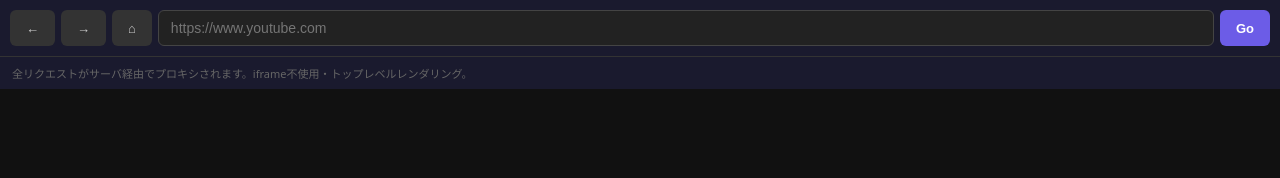
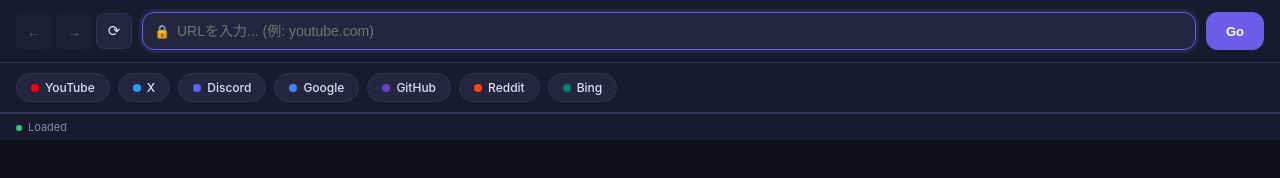
Before and after one commit to kirakiralingo-1/proxy-nova, a website: page public/index.html in a window 1280 px wide. Drawn offline with Linux system fonts and the light colour scheme.

Commit message:
Update index.html

```diff
--- a/public/index.html
+++ b/public/index.html
@@ -3,50 +3,184 @@
 <head>
 <meta charset="UTF-8"/>
 <meta name="viewport" content="width=device-width,initial-scale=1"/>
-<title>Proxy</title>
+<title>Proxy Browser</title>
 <style>
-*{margin:0;padding:0;box-sizing:border-box}
-body{font-family:system-ui,sans-serif;height:100vh;display:flex;flex-direction:column;background:#111;color:#eee}
-.bar{display:flex;gap:6px;padding:10px;background:#1a1a2e;border-bottom:1px solid #333;align-items:center}
-.bar input{flex:1;height:36px;background:#222;border:1px solid #444;border-radius:6px;padding:0 12px;color:#fff;font-size:14px;outline:none}
-.bar input:focus{border-color:#6c5ce7}
-.bar button{height:36px;padding:0 16px;border:none;border-radius:6px;cursor:pointer;font-size:13px;font-weight:600}
-.go{background:#6c5ce7;color:#fff}
-.go:hover{background:#5a4bd1}
-.nav{background:#333;color:#ccc}
-.nav:hover{background:#444}
-.info{padding:8px 12px;font-size:11px;color:#666;background:#1a1a2e}
+:root {
+  --bg: #0f0f1a;
+  --surface: #1a1a2e;
+  --surface2: #252540;
+  --border: #333355;
+  --text: #e0e0f0;
+  --text-dim: #8888aa;
+  --accent: #6c5ce7;
+  --accent-hover: #7c6ef0;
+  --radius: 12px;
+}
+* { margin:0; padding:0; box-sizing:border-box; }
+body {
+  font-family: -apple-system, BlinkMacSystemFont, 'Segoe UI', system-ui, sans-serif;
+  height: 100vh; display: flex; flex-direction: column;
+  background: var(--bg); color: var(--text);
+}
+
+/* ── ツールバー ── */
+.toolbar {
+  display: flex; align-items: center; gap: 10px;
+  padding: 12px 16px;
+  background: var(--surface);
+  border-bottom: 1px solid var(--border);
+  flex-shrink: 0;
+}
+.nav-btns { display: flex; gap: 4px; }
+.nav-btns button {
+  width: 36px; height: 36px;
+  background: var(--surface2); border: 1px solid var(--border);
+  color: var(--text); border-radius: 8px;
+  cursor: pointer; font-size: 15px;
+  display: flex; align-items: center; justify-content: center;
+  transition: all .15s;
+}
+.nav-btns button:hover { background: var(--accent); border-color: var(--accent); }
+.nav-btns button:disabled { opacity: .3; cursor: default; }
+.nav-btns button:disabled:hover { background: var(--surface2); border-color: var(--border); }
+
+/* ── アドレスバー ── */
+.addr-wrap {
+  flex: 1; position: relative;
+}
+.addr-wrap .lock {
+  position: absolute; left: 12px; top: 50%; transform: translateY(-50%);
+  font-size: 13px; color: var(--text-dim); pointer-events: none;
+}
+.addr-wrap input {
+  width: 100%; height: 38px;
+  background: var(--surface2);
+  border: 1px solid var(--border);
+  border-radius: var(--radius);
+  padding: 0 14px 0 34px;
+  color: var(--text); font-size: 14px;
+  outline: none; transition: border-color .2s, box-shadow .2s;
+}
+.addr-wrap input:focus {
+  border-color: var(--accent);
+  box-shadow: 0 0 0 3px rgba(108,92,231,.15);
+}
+.go-btn {
+  height: 38px; padding: 0 20px;
+  background: var(--accent); color: #fff;
+  border: none; border-radius: var(--radius);
+  font-size: 13px; font-weight: 600;
+  cursor: pointer; transition: background .15s;
+  white-space: nowrap;
+}
+.go-btn:hover { background: var(--accent-hover); }
+
+/* ── クイックアクセス ── */
+.quick {
+  display: flex; gap: 8px; padding: 10px 16px;
+  background: var(--surface);
+  border-bottom: 1px solid var(--border);
+  overflow-x: auto; flex-shrink: 0;
+}
+.quick a {
+  display: flex; align-items: center; gap: 6px;
+  padding: 6px 14px;
+  background: var(--surface2);
+  border: 1px solid var(--border);
+  border-radius: 20px;
+  color: var(--text); font-size: 12px; font-weight: 500;
+  text-decoration: none; white-space: nowrap;
+  transition: all .15s;
+}
+.quick a:hover { background: var(--accent); border-color: var(--accent); }
+.quick a .dot {
+  width: 8px; height: 8px; border-radius: 50%;
+}
+
+/* ── ステータスバー ── */
+.status {
+  padding: 6px 16px;
+  font-size: 11px; color: var(--text-dim);
+  background: var(--surface);
+  border-top: 1px solid var(--border);
+  display: flex; justify-content: space-between;
+  flex-shrink: 0;
+}
+.status .dot {
+  display: inline-block; width: 6px; height: 6px;
+  border-radius: 50%; background: #2ecc71;
+  margin-right: 6px;
+}
+.status .dot.loading { background: #f39c12; animation: pulse 1s infinite; }
+@keyframes pulse { 50% { opacity: .4; } }
 </style>
 </head>
 <body>
-<div class="bar">
-  <button class="nav" onclick="goBack()">←</button>
-  <button class="nav" onclick="goFwd()">→</button>
-  <button class="nav" onclick="goHome()">⌂</button>
-  <input id="url" type="text" placeholder="https://www.youtube.com" spellcheck="false"/>
-  <button class="go" onclick="navigate()">Go</button>
+
+<div class="toolbar">
+  <div class="nav-btns">
+    <button id="back" title="戻る" disabled>←</button>
+    <button id="fwd" title="進む" disabled>→</button>
+    <button id="reload" title="再読み込み">⟳</button>
+  </div>
+  <div class="addr-wrap">
+    <span class="lock">🔒</span>
+    <input id="url" type="text" placeholder="URLを入力... (例: youtube.com)" spellcheck="false" autofocus/>
+  </div>
+  <button class="go-btn" id="go">Go</button>
 </div>
-<div class="info">全リクエストがサーバ経由でプロキシされます。iframe不使用・トップレベルレンダリング。</div>
+
+<div class="quick">
+  <a href="/p/https://www.youtube.com"><span class="dot" style="background:#ff0000"></span>YouTube</a>
+  <a href="/p/https://x.com"><span class="dot" style="background:#1da1f2"></span>X</a>
+  <a href="/p/https://discord.com"><span class="dot" style="background:#5865f2"></span>Discord</a>
+  <a href="/p/https://www.google.com"><span class="dot" style="background:#4285f4"></span>Google</a>
+  <a href="/p/https://github.com"><span class="dot" style="background:#6e40c9"></span>GitHub</a>
+  <a href="/p/https://www.reddit.com"><span class="dot" style="background:#ff4500"></span>Reddit</a>
+  <a href="/p/https://www.bing.com"><span class="dot" style="background:#008373"></span>Bing</a>
+</div>
+
+<div class="status">
+  <span><span class="dot" id="statusDot"></span><span id="statusText">Ready</span></span>
+  <span id="urlDisplay"></span>
+</div>
 
 <script>
 const input = document.getElementById("url");
+const dot = document.getElementById("statusDot");
+const statusText = document.getElementById("statusText");
+const urlDisplay = document.getElementById("urlDisplay");
+const backBtn = document.getElementById("back");
+const fwdBtn = document.getElementById("fwd");
+
 let hist = [], hi = -1;
 
 function navigate(url) {
   if (!url) return;
   if (!url.startsWith("http")) url = "https://" + url;
   if (hi < hist.length - 1) hist = hist.slice(0, hi + 1);
-  hist.push(url);
-  hi++;
+  hist.push(url); hi++;
   input.value = url;
+  dot.classList.add("loading");
+  statusText.textContent = "Loading...";
+  urlDisplay.textContent = url;
   window.location.href = "/p/" + url;
 }
 
-function goBack() { if (hi > 0) { hi--; window.location.href = "/p/" + hist[hi]; } }
-function goFwd() { if (hi < hist.length - 1) { hi++; window.location.href = "/p/" + hist[hi]; } }
-function goHome() { window.location.href = "/"; }
+function goBack() { if (hi > 0) { hi--; input.value = hist[hi]; location.href = "/p/" + hist[hi]; } }
+function goFwd() { if (hi < hist.length - 1) { hi++; input.value = hist[hi]; location.href = "/p/" + hist[hi]; } }
 
+document.getElementById("go").onclick = () => navigate(input.value);
 input.addEventListener("keydown", e => { if (e.key === "Enter") navigate(input.value); });
+backBtn.onclick = goBack;
+fwdBtn.onclick = goFwd;
+document.getElementById("reload").onclick = () => { if (hi >= 0) location.reload(); };
+
+// 完了表示（ページ読み込み後）
+window.addEventListener("load", () => {
+  dot.classList.remove("loading");
+  statusText.textContent = "Loaded";
+});
 </script>
 </body>
 </html>
```
